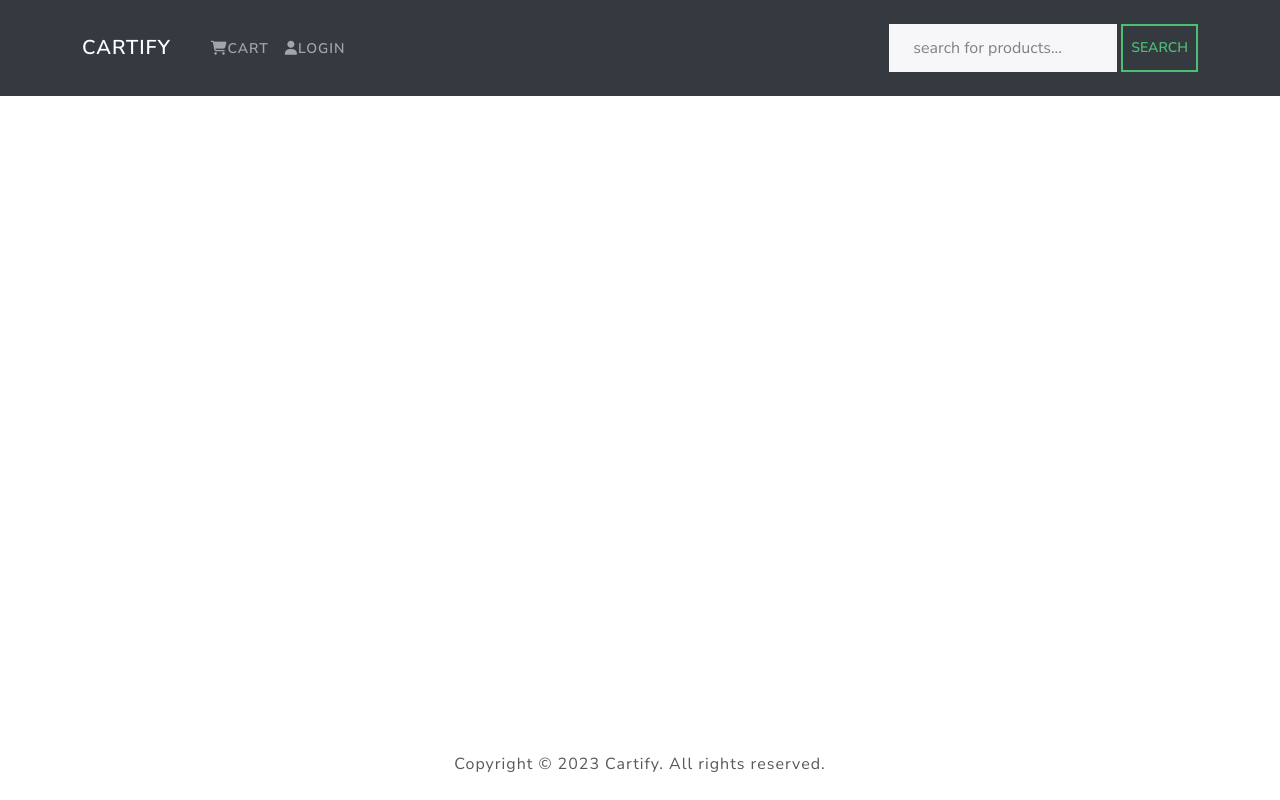
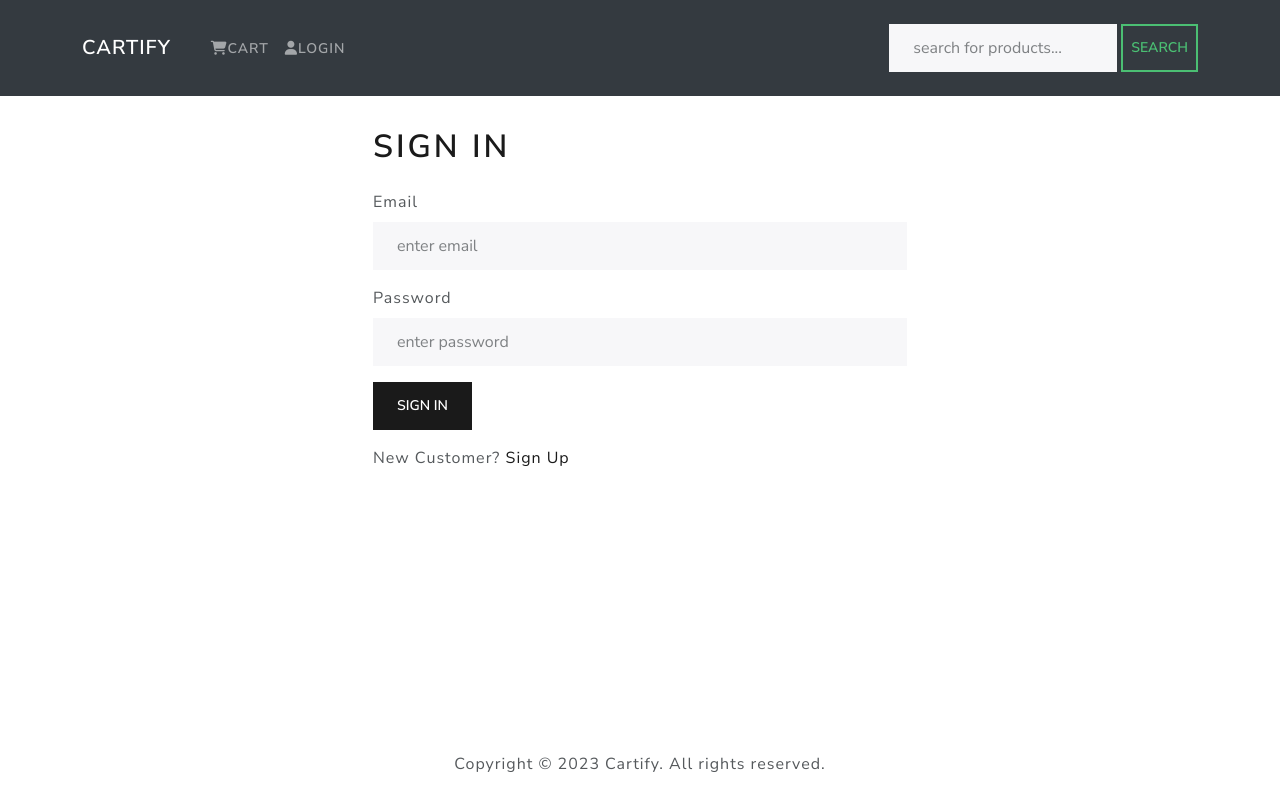
Before and after one commit to ifecog/Cartify, a React (Create React App) app in the folder cartify-app/: page /login in a window 1280 px wide. Built offline with nearby package versions, Linux system fonts and the light colour scheme.

Commit message:
User Login

```diff
--- a/cartify-app/src/App.js
+++ b/cartify-app/src/App.js
@@ -7,6 +7,7 @@
 import HomeScreen from './screens/HomeScreen'
 import ProductScreen from './screens/ProductScreen'
 import CartScreen from './screens/CartScreen'
+import LoginScreen from './screens/LoginScreen'
 
 function App() {
   return (
@@ -20,6 +21,8 @@
             <Route path='/product/:id' element={<ProductScreen />} />
             {/* cart */}
             <Route path='/cart/:id?' element={<CartScreen />} />
+            {/* users */}
+            <Route path='/login' element={<LoginScreen />} />
           </Routes>
         </Container>
       </main>
--- a/cartify-app/src/actions/userActions.js
+++ b/cartify-app/src/actions/userActions.js
@@ -4,7 +4,6 @@
   USER_LOGIN_REQUEST,
   USER_LOGIN_SUCCESS,
   USER_LOGIN_FAIL,
-  USER_LOGOUT,
 } from '../constants/userConstants'
 
 export const login = (email, password) => async (dispatch) => {
--- /dev/null
+++ b/cartify-app/src/components/FormContainer.js
@@ -0,0 +1,16 @@
+import React from 'react'
+import { Container, Row, Col } from 'react-bootstrap'
+
+function FormContainer({ children }) {
+  return (
+    <Container>
+      <Row className='justify-content-md-center'>
+        <Col xs={12} md={6}>
+            {children}
+        </Col>
+      </Row>
+    </Container>
+  )
+}
+
+export default FormContainer
--- a/cartify-app/src/components/Header.js
+++ b/cartify-app/src/components/Header.js
@@ -1,8 +1,16 @@
 import React from 'react'
+import { useDispatch, useSelector } from 'react-redux'
 import { Nav, Navbar, Container, NavDropdown } from 'react-bootstrap'
+import { LinkContainer } from 'react-router-bootstrap'
+
 import SearchBox from './SearchBox'
 
 function Header() {
+  const userLogin = useSelector((state) => state.userLogin)
+  const { userInfo } = userLogin
+
+  const dispatch = useDispatch()
+
   return (
     <div>
       <header>
@@ -12,10 +20,12 @@
             <Navbar.Toggle aria-controls='basic-navbar-nav' />
             <Navbar.Collapse id='basic-navbar-nav'>
               <Nav className='me-auto'>
-                <Nav.Link href='/cart'>
-                  <i className='fas fa-shopping-cart' aria-hidden='true'></i>
-                  Cart
-                </Nav.Link>
+                <LinkContainer to='/cart'>
+                  <Nav.Link>
+                    <i className='fas fa-shopping-cart' aria-hidden='true'></i>
+                    Cart
+                  </Nav.Link>
+                </LinkContainer>
                 <Nav.Link href='/login'>
                   <i className='fa fa-user' aria-hidden='true'></i>Login
                 </Nav.Link>
--- /dev/null
+++ b/cartify-app/src/screens/LoginScreen.js
@@ -0,0 +1,80 @@
+import React, { useState, useEffect } from 'react'
+import { Link, useNavigate, useLocation } from 'react-router-dom'
+import { Form, Button, Row, Col } from 'react-bootstrap'
+import { useDispatch, useSelector } from 'react-redux'
+import Message from '../components/Message'
+import FormContainer from '../components/FormContainer'
+import Loader from '../components/Loader'
+import { login } from '../actions/userActions'
+
+function LoginScreen() {
+  const [email, setEmail] = useState('')
+  const [password, setPassword] = useState('')
+
+  const location = useLocation()
+  const navigate = useNavigate()
+  const dispatch = useDispatch()
+
+  const redirect = location.search ? location.search.split('=')[1] : '/'
+
+  const userLogin = useSelector((state) => state.userLogin)
+  const { error, loading, userInfo } = userLogin
+
+  //   useEffect(() => {
+  //     if (userInfo) {
+  //       navigate(redirect)
+  //     }
+  //   }, [navigate, userInfo, redirect])
+
+  const submitHandler = (e) => {
+    e.preventDefault()
+    dispatch(login(email, password))
+  }
+
+  return (
+    <FormContainer>
+      <h1>Sign In</h1>
+      {error && <Message variant='danger'>{error}</Message>}
+      {loading && <Loader />}
+      <Form onSubmit={submitHandler}>
+        <Form.Group controlId='email'>
+          <Form.Label>Email</Form.Label>
+          <Form.Control
+            type='email'
+            placeholder='enter email'
+            value={email}
+            onChange={(e) => setEmail(e.target.value)}
+          ></Form.Control>
+        </Form.Group>
+
+        <Form.Group controlId='password' className='py-3'>
+          <Form.Label>Password</Form.Label>
+          <Form.Control
+            type='password'
+            placeholder='enter password'
+            value={password}
+            onChange={(e) => setPassword(e.target.value)}
+          ></Form.Control>
+        </Form.Group>
+
+        <Button type='submit' variant='primary'>
+          Sign In
+        </Button>
+
+        <Row className='py-3'>
+          <Col>
+            New Customer?{' '}
+            <Link
+              to={redirect ? `/register?redirect=${redirect}` : '/register'}
+              style={{ textDecoration: 'none' }}
+            >
+              Sign Up
+            </Link>
+          </Col>
+        </Row>
+      </Form>
+    </FormContainer>
+  )
+}
+
+export default LoginScreen
```
